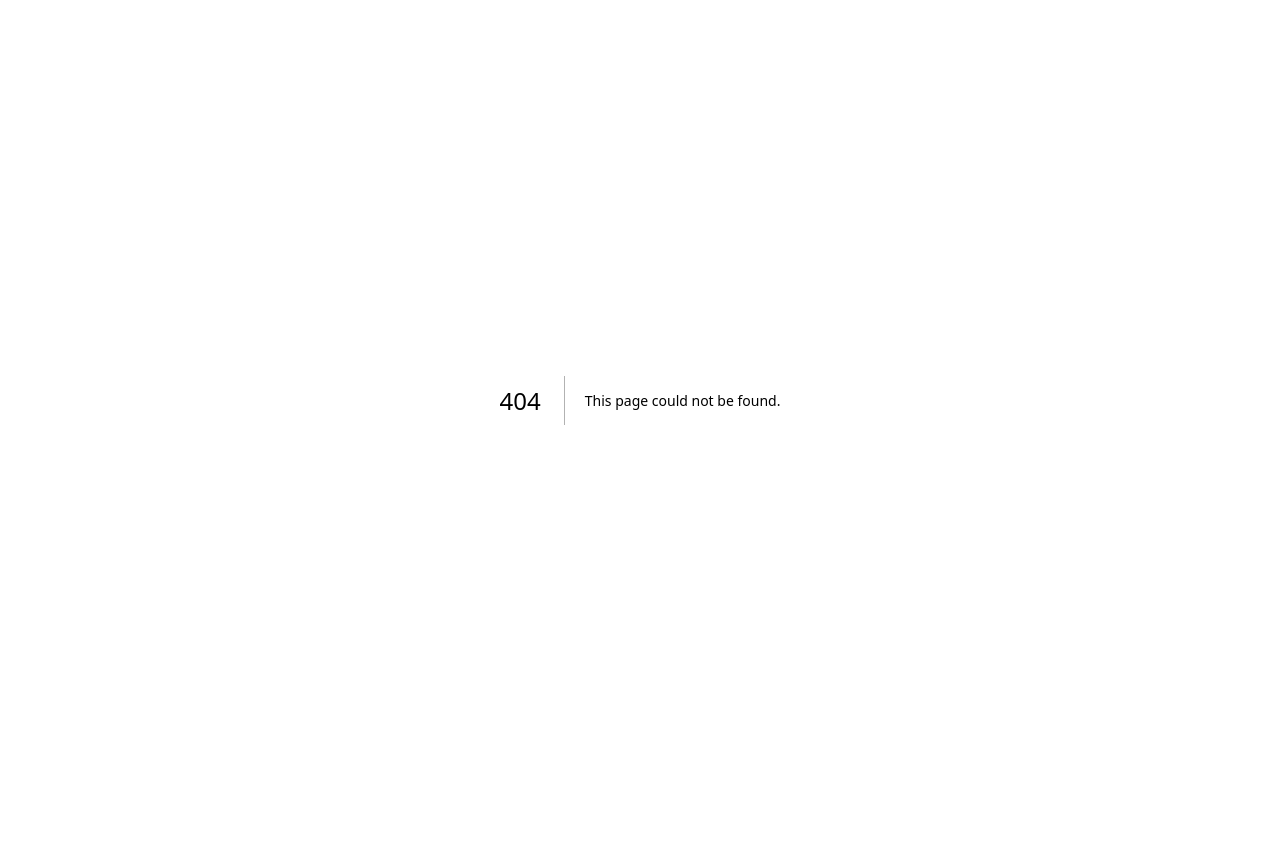
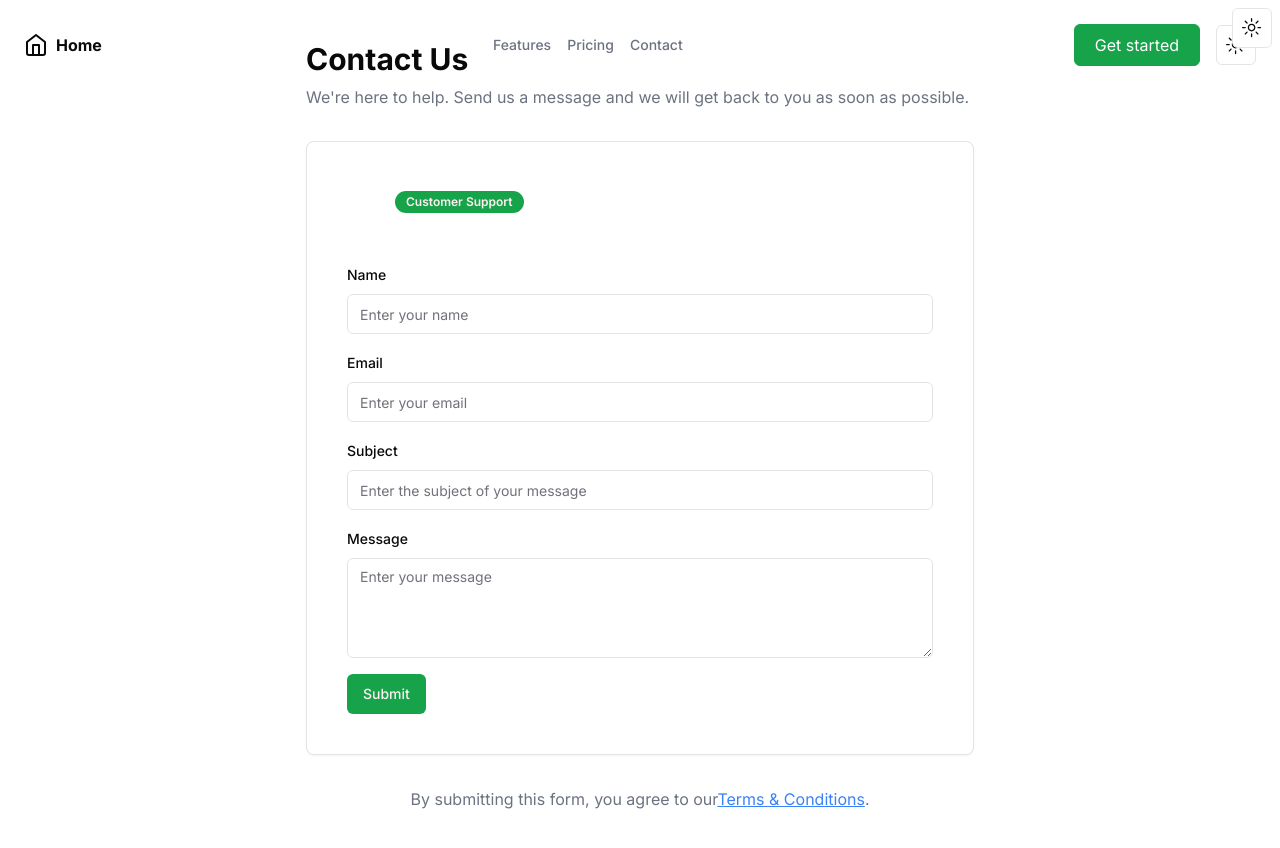
Before and after one commit to baucucu/internal-tool, a Next.js app: page /contact in a window 1280 px wide. Before the commit this address had no page. Shown: the top 848 px of the page. Before the commit the page ends 800 px from the top, so only its background shows below. Built offline with nearby package versions, Linux system fonts and the light colour scheme.

Commit message:
LP navbar updated links

```diff
--- /dev/null
+++ b/app/contact/page.tsx
@@ -0,0 +1,16 @@
+import { ContactForm } from "@/components/component/contact-form";
+import { ModeToggle } from "@/components/mode-toggle";
+
+
+export default function Page() {
+    return (
+        <main className="flex items-center justify-center md:h-screen">
+        <div className="fixed top-2 right-2">
+          <ModeToggle />
+        </div>
+        <div className="relative mx-auto flex w-full max-w-[700px] flex-col space-y-2.5 p-4 md:-mt-32">
+          <ContactForm />
+        </div>
+      </main>
+    )
+}
--- a/app/layout.tsx
+++ b/app/layout.tsx
@@ -2,6 +2,7 @@
 import { Inter } from "next/font/google";
 import "./globals.css";
 import { ThemeProvider } from "@/components/theme-provider";
+import { LandingPageHeader } from "@/components/component/landing-page-header";
 
 const inter = Inter({ subsets: ["latin"] });
 
@@ -24,6 +25,7 @@
           enableSystem
           disableTransitionOnChange
         >
+          <LandingPageHeader />
           {children}
         </ThemeProvider>
       </body>
--- a/app/page.tsx
+++ b/app/page.tsx
@@ -2,14 +2,12 @@
 // it has a navbar with icon on the left, navigation in the middle, and a mode toggle and get started on the right
 // it has a hero section with a title, description, and a button to get started on the left and an image on the right
 // it has a footer with a link to the privacy policy and a link to the terms of service on the left, and the navigation component in the middle
-import { LandingPageHeader } from "@/components/component/landing-page-header";
 import { HeroSection } from "@/components/component/hero-section";
 import { FeaturesSection } from "@/components/component/features-section";
 
 export default function Home() {
   return (
     <main>
-      <LandingPageHeader />
       <HeroSection />
       <FeaturesSection />
     </main>
--- /dev/null
+++ b/components/component/contact-form.tsx
@@ -0,0 +1,63 @@
+/**
+ * This code was generated by v0 by Vercel.
+ * @see https://v0.dev/t/SeUYoSNPDSa
+ */
+import { Avatar } from "@/components/ui/avatar"
+import { Badge } from "@/components/ui/badge"
+import { CardHeader, CardContent, Card } from "@/components/ui/card"
+import { Label } from "@/components/ui/label"
+import { Input } from "@/components/ui/input"
+import { Textarea } from "@/components/ui/textarea"
+import { Button } from "@/components/ui/button"
+import Link from "next/link"
+
+export function ContactForm() {
+  return (
+    <div className="space-y-8">
+      <div className="space-y-2">
+        <h2 className="text-3xl font-bold">Contact Us</h2>
+        <p className="text-gray-500 dark:text-gray-400">
+          We're here to help. Send us a message and we will get back to you as soon as possible.
+        </p>
+      </div>
+      <Card className="space-y-4 p-4">
+        <CardHeader>
+          <div className="flex items-center">
+            <Avatar className="mr-2" src="/placeholder.svg?height=50&width=50" />
+            <Badge>Customer Support</Badge>
+          </div>
+        </CardHeader>
+        <CardContent>
+          <div className="space-y-4">
+            <div className="space-y-2">
+              <Label htmlFor="name">Name</Label>
+              <Input id="name" placeholder="Enter your name" />
+            </div>
+            <div className="space-y-2">
+              <Label htmlFor="email">Email</Label>
+              <Input id="email" placeholder="Enter your email" type="email" />
+            </div>
+            <div className="space-y-2">
+              <Label htmlFor="subject">Subject</Label>
+              <Input id="subject" placeholder="Enter the subject of your message" />
+            </div>
+            <div className="space-y-2">
+              <Label htmlFor="message">Message</Label>
+              <Textarea className="min-h-[100px]" id="message" placeholder="Enter your message" />
+            </div>
+            <Button>Submit</Button>
+          </div>
+        </CardContent>
+      </Card>
+      <div className="text-center">
+        <p className="text-gray-500 dark:text-gray-400">
+          By submitting this form, you agree to our
+          <Link className="underline text-blue-500 dark:text-blue-400" href="#">
+            Terms & Conditions
+          </Link>
+          .{"\n          "}
+        </p>
+      </div>
+    </div>
+  )
+}
--- a/components/component/landing-page-header.tsx
+++ b/components/component/landing-page-header.tsx
@@ -12,7 +12,7 @@
     <header className="w-full py-4 md:py-6">
       <div className="container flex items-center justify-between px-4 md:px-6">
         <div className="flex items-center space-x-4">
-          <Link className="flex items-center space-x-2" href="#">
+          <Link className="flex items-center space-x-2" href="/">
             <HomeIcon className="w-6 h-6" />
             <span className="font-bold">Home</span>
           </Link>
@@ -20,19 +20,19 @@
         <nav className="hidden items-center gap-4 md:flex">
           <Link
             className="flex items-center space-x-1.5 font-medium text-sm/relaxed transition-colors text-gray-500 hover:text-gray-900 dark:text-gray-400 dark:hover:text-gray-50"
-            href="#features"
+            href="/#features"
           >
             Features
           </Link>
           <Link
             className="flex items-center space-x-1.5 font-medium text-sm/relaxed transition-colors text-gray-500 hover:text-gray-900 dark:text-gray-400 dark:hover:text-gray-50"
-            href="#pricing"
+            href="/#pricing"
           >
             Pricing
           </Link>
           <Link
             className="flex items-center space-x-1.5 font-medium text-sm/relaxed transition-colors text-gray-500 hover:text-gray-900 dark:text-gray-400 dark:hover:text-gray-50"
-            href="#contact"
+            href="/contact"
           >
             Contact
           </Link>
--- /dev/null
+++ b/components/ui/avatar.tsx
@@ -0,0 +1,50 @@
+"use client"
+
+import * as React from "react"
+import * as AvatarPrimitive from "@radix-ui/react-avatar"
+
+import { cn } from "@/lib/utils"
+
+const Avatar = React.forwardRef<
+  React.ElementRef<typeof AvatarPrimitive.Root>,
+  React.ComponentPropsWithoutRef<typeof AvatarPrimitive.Root>
+>(({ className, ...props }, ref) => (
+  <AvatarPrimitive.Root
+    ref={ref}
+    className={cn(
+      "relative flex h-10 w-10 shrink-0 overflow-hidden rounded-full",
+      className
+    )}
+    {...props}
+  />
+))
+Avatar.displayName = AvatarPrimitive.Root.displayName
+
+const AvatarImage = React.forwardRef<
+  React.ElementRef<typeof AvatarPrimitive.Image>,
+  React.ComponentPropsWithoutRef<typeof AvatarPrimitive.Image>
+>(({ className, ...props }, ref) => (
+  <AvatarPrimitive.Image
+    ref={ref}
+    className={cn("aspect-square h-full w-full", className)}
+    {...props}
+  />
+))
+AvatarImage.displayName = AvatarPrimitive.Image.displayName
+
+const AvatarFallback = React.forwardRef<
+  React.ElementRef<typeof AvatarPrimitive.Fallback>,
+  React.ComponentPropsWithoutRef<typeof AvatarPrimitive.Fallback>
+>(({ className, ...props }, ref) => (
+  <AvatarPrimitive.Fallback
+    ref={ref}
+    className={cn(
+      "flex h-full w-full items-center justify-center rounded-full bg-muted",
+      className
+    )}
+    {...props}
+  />
+))
+AvatarFallback.displayName = AvatarPrimitive.Fallback.displayName
+
+export { Avatar, AvatarImage, AvatarFallback }
--- /dev/null
+++ b/components/ui/badge.tsx
@@ -0,0 +1,36 @@
+import * as React from "react"
+import { cva, type VariantProps } from "class-variance-authority"
+
+import { cn } from "@/lib/utils"
+
+const badgeVariants = cva(
+  "inline-flex items-center rounded-full border px-2.5 py-0.5 text-xs font-semibold transition-colors focus:outline-none focus:ring-2 focus:ring-ring focus:ring-offset-2",
+  {
+    variants: {
+      variant: {
+        default:
+          "border-transparent bg-primary text-primary-foreground hover:bg-primary/80",
+        secondary:
+          "border-transparent bg-secondary text-secondary-foreground hover:bg-secondary/80",
+        destructive:
+          "border-transparent bg-destructive text-destructive-foreground hover:bg-destructive/80",
+        outline: "text-foreground",
+      },
+    },
+    defaultVariants: {
+      variant: "default",
+    },
+  }
+)
+
+export interface BadgeProps
+  extends React.HTMLAttributes<HTMLDivElement>,
+    VariantProps<typeof badgeVariants> {}
+
+function Badge({ className, variant, ...props }: BadgeProps) {
+  return (
+    <div className={cn(badgeVariants({ variant }), className)} {...props} />
+  )
+}
+
+export { Badge, badgeVariants }
--- /dev/null
+++ b/components/ui/textarea.tsx
@@ -0,0 +1,24 @@
+import * as React from "react"
+
+import { cn } from "@/lib/utils"
+
+export interface TextareaProps
+  extends React.TextareaHTMLAttributes<HTMLTextAreaElement> {}
+
+const Textarea = React.forwardRef<HTMLTextAreaElement, TextareaProps>(
+  ({ className, ...props }, ref) => {
+    return (
+      <textarea
+        className={cn(
+          "flex min-h-[80px] w-full rounded-md border border-input bg-background px-3 py-2 text-sm ring-offset-background placeholder:text-muted-foreground focus-visible:outline-none focus-visible:ring-2 focus-visible:ring-ring focus-visible:ring-offset-2 disabled:cursor-not-allowed disabled:opacity-50",
+          className
+        )}
+        ref={ref}
+        {...props}
+      />
+    )
+  }
+)
+Textarea.displayName = "Textarea"
+
+export { Textarea }
--- a/package.json
+++ b/package.json
@@ -9,6 +9,7 @@
     "lint": "next lint"
   },
   "dependencies": {
+    "@radix-ui/react-avatar": "^1.0.4",
     "@radix-ui/react-dropdown-menu": "^2.0.6",
     "@radix-ui/react-icons": "^1.3.0",
     "@radix-ui/react-label": "^2.0.2",
```
Also changed, not shown: 1 other file (tests, documents, lock files or other folders).
